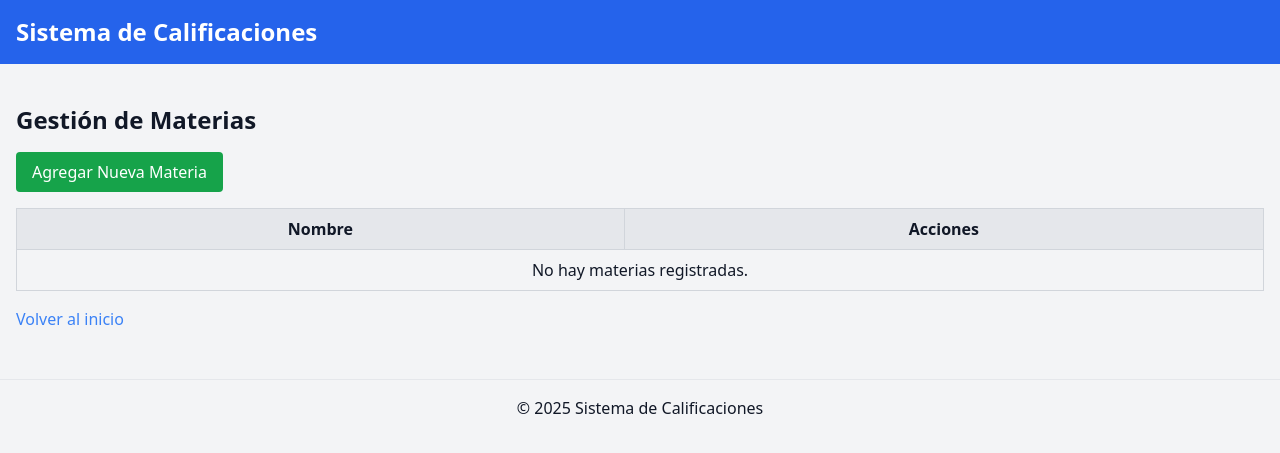
After one commit to N03l244/Calificaciones_SI, a Flask app: page /materias in a window 1280 px wide. The commit adds this page. Shown: the top 453 px of the page. Run offline with Flask 3, Linux system fonts and the light colour scheme; some libraries are stand-ins or nearby versions.

Commit message:
Corrección de errores

```diff
--- a/Calificaciones/app.py
+++ b/Calificaciones/app.py
@@ -19,7 +19,7 @@ class Alumno(db.Model):
     carrera = db.Column(db.String(255), nullable=False)
     cuatrimestre = db.Column(db.String(255), nullable=False)
     # Relación con calificaciones
-    calificaciones = db.relationship('Calificacion', backref='estudiante', lazy=True)
+    calificaciones = db.relationship('Calificacion', backref='alumno', lazy=True)
 
 class Materia(db.Model):
     __tablename__ = 'materias'
@@ -50,40 +50,42 @@ def index():
     alumnos = Alumno.query.all()
     return render_template('index.html', alumnos=alumnos)
 
+# Ruta para la gestión de materias
+@app.route('/materias')
+def gestion_materias():
+    materias = Materia.query.all()  # Obtener todas las materias
+    return render_template('gestionar_materias.html', materias=materias)
+
 # Ruta para el detalle del alumno
 @app.route('/alumno/<int:id>', methods=['GET', 'POST'])
 def alumno_detalle(id):
     alumno = Alumno.query.get_or_404(id)
 
     # Obtener las materias asociadas al alumno a través de las calificaciones
-    materias = [calificacion.materia for calificacion in alumno.calificaciones]
+    calificaciones = Calificacion.query.filter_by(id_alumno=alumno.id).all()
 
-    print(f"Materias del alumno {alumno.id}: {materias}")  # Verificación
+    # Crear un diccionario para almacenar las calificaciones por materia
+    materias_con_calificaciones = {}
+    for calificacion in calificaciones:
+        materia = Materia.query.get(calificacion.id_materia)
+        if materia:
+            materias_con_calificaciones[materia.id] = {
+                'materia': materia,
+                'calificacion': calificacion
+            }
 
     if request.method == 'POST':
-        for materia in materias:
-            p1 = request.form.get(f'parcial1_{materia.id}', type=int)
-            p2 = request.form.get(f'parcial2_{materia.id}', type=int)
-            p3 = request.form.get(f'parcial3_{materia.id}', type=int)
+        for materia_id, datos in materias_con_calificaciones.items():
+            p1 = request.form.get(f'parcial1_{materia_id}', type=float)
+            p2 = request.form.get(f'parcial2_{materia_id}', type=float)
+            p3 = request.form.get(f'parcial3_{materia_id}', type=float)
 
-            # Buscar la calificación existente
-            calificacion = Calificacion.query.filter_by(id_alumno=alumno.id, id_materia=materia.id).first()
-
+            calificacion = datos['calificacion']
             if calificacion:
                 # Actualizar solo los valores no nulos
                 if p1 is not None: calificacion.parcial1 = p1
                 if p2 is not None: calificacion.parcial2 = p2
                 if p3 is not None: calificacion.parcial3 = p3
-            else:
-                # Crear una nueva calificación si no existe
-                nueva_calificacion = Calificacion(
-                    id_alumno=alumno.id,
-                    id_materia=materia.id,
-                    parcial1=p1,
-                    parcial2=p2,
-                    parcial3=p3
-                )
-                db.session.add(nueva_calificacion)
 
         db.session.commit()
         return redirect(url_for('alumno_detalle', id=alumno.id))
@@ -91,9 +93,14 @@ def alumno_detalle(id):
     # Calcular la probabilidad de aprobar el cuatrimestre
     probabilidad, estado = calcular_probabilidad_cuatrimestre(alumno)
 
-    return render_template('alumno_detalle.html', alumno=alumno, calcular_probabilidad=calcular_probabilidad, materias=materias, probabilidad_cuatrimestre=probabilidad, estado_cuatrimestre=estado)
-
-
+    return render_template(
+        'alumno_detalle.html',
+        alumno=alumno,
+        calcular_probabilidad=calcular_probabilidad,
+        materias_con_calificaciones=materias_con_calificaciones,
+        probabilidad_cuatrimestre=probabilidad,
+        estado_cuatrimestre=estado
+    )
 # Ruta para agregar un nuevo alumno
 @app.route('/agregar', methods=['GET', 'POST'])
 def agregar_alumno():
@@ -176,7 +183,52 @@ def agregar_materia(id):
 
     return render_template('agregar_materia.html', alumno=alumno, materias_existentes=materias_existentes)
 
+# Ruta para agregar una nueva materia (sin ID de alumno)
+@app.route('/materia/agregar', methods=['GET', 'POST'])
+def agregar_materiaSinID():
+    if request.method == 'POST':
+        nombre_materia = request.form.get('nombre')
 
+        # Verificar si la materia ya existe
+        materia_existente = Materia.query.filter_by(nombre=nombre_materia).first()
+
+        if materia_existente:
+            return render_template('agregar_materia_sin_id.html', error="La materia ya existe.")
+
+        # Crear una nueva materia
+        nueva_materia = Materia(nombre=nombre_materia)
+        db.session.add(nueva_materia)
+        db.session.commit()
+
+        return redirect(url_for('gestion_materias'))
+
+    return render_template('agregar_materia_sin_id.html')
+
+# Ruta para eliminar una materia
+@app.route('/materia/<int:id>/eliminar', methods=['POST'])
+def eliminar_materia(id):
+    materia = Materia.query.get_or_404(id)
+
+    # Eliminar todas las calificaciones asociadas a la materia
+    Calificacion.query.filter_by(id_materia=id).delete()
+
+    # Eliminar la materia
+    db.session.delete(materia)
+    db.session.commit()
+
+    return redirect(url_for('gestion_materias'))  # Redirigir a la gestión de materias
+
+# Ruta para editar una materia
+@app.route('/materia/<int:id>/editar', methods=['GET', 'POST'])
+def editar_materia(id):
+    materia = Materia.query.get_or_404(id)
+
+    if request.method == 'POST':
+        materia.nombre = request.form['nombre']
+        db.session.commit()
+        return redirect(url_for('gestion_materias'))  # Redirigir a la gestión de materias
+
+    return render_template('editar_materia.html', materia=materia)
 
 
 @app.route('/editar_alumno/<int:alumno_id>', methods=['GET', 'POST'])
@@ -192,6 +244,20 @@ def editar_alumno(alumno_id):
         return redirect(url_for('alumno_detalle', id=alumno.id))
 
     return render_template('editar_alumno.html', alumno=alumno)
+
+# Ruta para eliminar un alumno
+@app.route('/alumno/<int:id>/eliminar', methods=['POST'])
+def eliminar_alumno(id):
+    alumno = Alumno.query.get_or_404(id)
+
+    # Eliminar todas las calificaciones asociadas al alumno
+    Calificacion.query.filter_by(id_alumno=id).delete()
+
+    # Eliminar el alumno
+    db.session.delete(alumno)
+    db.session.commit()
+
+    return redirect(url_for('index'))
 
 # Función para calcular la probabilidad de aprobar el cuatrimestre
 def calcular_probabilidad_cuatrimestre(alumno):
@@ -221,7 +287,7 @@ def calcular_probabilidad_cuatrimestre(alumno):
     # Determinar el estado del cuatrimestre
     if reprobadas > total_asignaturas / 2:
         estado = "Reprobado"
-    elif aprobadas + en_evaluacion_final >= total_asignaturas / 2:
+    elif en_evaluacion_final > 0 or reprobadas > 0:
         estado = "En Riesgo"
     else:
         estado = "Aprobado"
--- /dev/null
+++ b/Calificaciones/templates/gestionar_materias.html
@@ -0,0 +1,45 @@
+{% extends 'base.html' %}
+
+{% block title %}Gestión de Materias{% endblock %}
+
+{% block content %}
+    <h1 class="text-2xl font-bold mb-4">Gestión de Materias</h1>
+
+    <!-- Botón para agregar una nueva materia -->
+    <a href="{{ url_for('agregar_materiaSinID') }}" class="bg-green-600 text-white px-4 py-2 rounded hover:bg-green-700 mb-4 inline-block">
+        Agregar Nueva Materia
+    </a>
+
+    <!-- Tabla de materias -->
+    <table class="table-auto w-full border-collapse border border-gray-300">
+        <thead>
+            <tr class="bg-gray-200">
+                <th class="border border-gray-300 px-4 py-2">Nombre</th>
+                <th class="border border-gray-300 px-4 py-2">Acciones</th>
+            </tr>
+        </thead>
+        <tbody>
+            {% for materia in materias %}
+            <tr>
+                <td class="border border-gray-300 px-4 py-2">{{ materia.nombre }}</td>
+                <td class="border border-gray-300 px-4 py-2">
+                    <!-- Botón para editar -->
+                    <a href="{{ url_for('editar_materia', id=materia.id) }}" class="text-blue-500 hover:underline">Editar</a>
+                    <!-- Formulario para eliminar -->
+                    <form method="POST" action="{{ url_for('eliminar_materia', id=materia.id) }}" class="inline">
+                        <button type="submit" class="text-red-500 hover:underline ml-2">Eliminar</button>
+                    </form>
+                </td>
+            </tr>
+            {% else %}
+            <!-- Mensaje si no hay materias -->
+            <tr>
+                <td colspan="2" class="border border-gray-300 px-4 py-2 text-center">No hay materias registradas.</td>
+            </tr>
+            {% endfor %}
+        </tbody>
+    </table>
+
+    <!-- Enlace para volver al inicio -->
+    <a href="{{ url_for('index') }}" class="mt-4 inline-block text-blue-500 hover:underline">Volver al inicio</a>
+{% endblock %}
```
Also changed, not shown: Calificaciones/templates/agregar_materia_sin_id.html (added, +20 -0 lines), Calificaciones/templates/alumno_detalle.html (+88 -62 lines), Calificaciones/templates/editar_materia.html (added, +15 -0 lines), Calificaciones/templates/index.html (+8 -1 lines).
